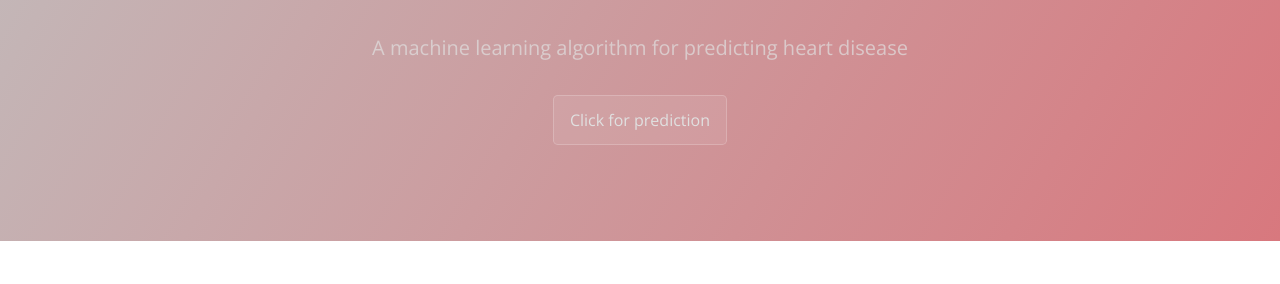
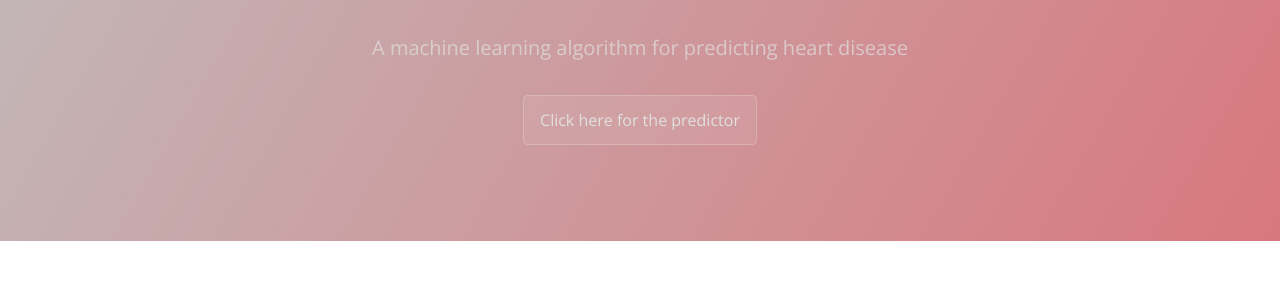
Before and after one commit to jopeo/heart, a Jekyll site: the page built from index.md, in a window 1280 px wide. Shown: the part 398-682 px from the top of the page. Built offline with Jekyll 4.4.1, drawn with Linux system fonts in a browser that asks for light colours.

Commit message:
update template.html

```diff
--- a/_layouts/template.html
+++ b/_layouts/template.html
@@ -33,7 +33,7 @@
 <!--        {% for page in site.pages %}-->
 <!--        {% endfor %}-->
 <!--            <a href="index" class="btn" style="color:#E0E0E0">Home</a>-->
-            <a href="https://www.heartdiseasepredictor.com" class="btn large" style="color:#E0E0E0">Click for prediction</a>
+            <a href="https://www.heartdiseasepredictor.com" class="btn large" style="color:#E0E0E0">Click here for the predictor</a>
 <!--            <a href="projects" class="btn" style="color:#E0E0E0">Projects</a>-->
 <!--            <a href="research" class="btn" style="color:#E0E0E0">Research</a>-->
 <!--            <a href="contact" class="btn" style="color:#E0E0E0">Contact Me</a>-->
```
